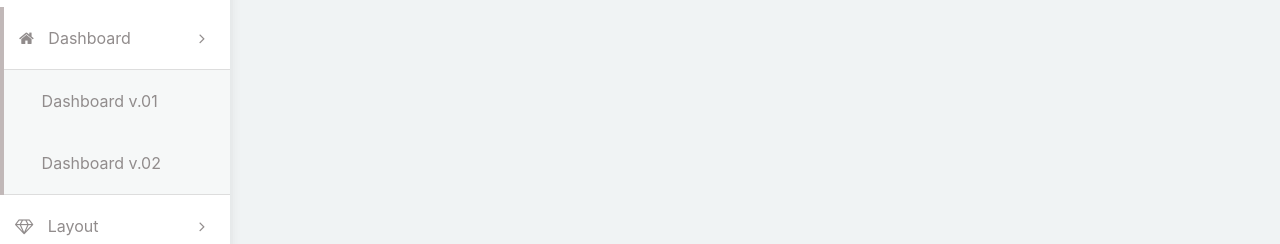
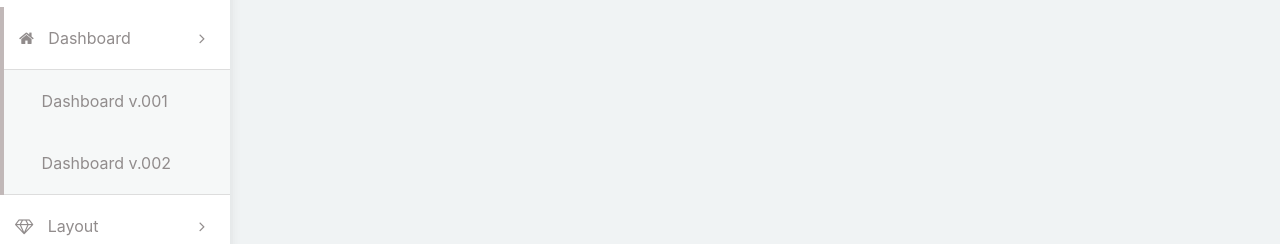
Before and after one commit to myliveweb/dev.smartrostov.ru, a React (Create React App) app: page / in a window 1280 px wide. Shown: the part 284-528 px from the top of the page. Built offline with nearby package versions, Linux system fonts and the light colour scheme.

Commit message:
Edit Prod

```diff
--- a/src/components/LeftMenu.tsx
+++ b/src/components/LeftMenu.tsx
@@ -16,8 +16,8 @@ export const LeftMenu: React.FC = () => {
               <span className="fa-angle-right fa right-arrow text-right"></span>
             </a>
             <ul className="nav nav-list tree">
-              <li><a href="dashboard-v1.html">Dashboard v.01</a></li>
-              <li><a href="dashboard-v2.html">Dashboard v.02</a></li>
+              <li><a href="dashboard-v1.html">Dashboard v.001</a></li>
+              <li><a href="dashboard-v2.html">Dashboard v.002</a></li>
             </ul>
           </li>
           <li className="ripple">
```
